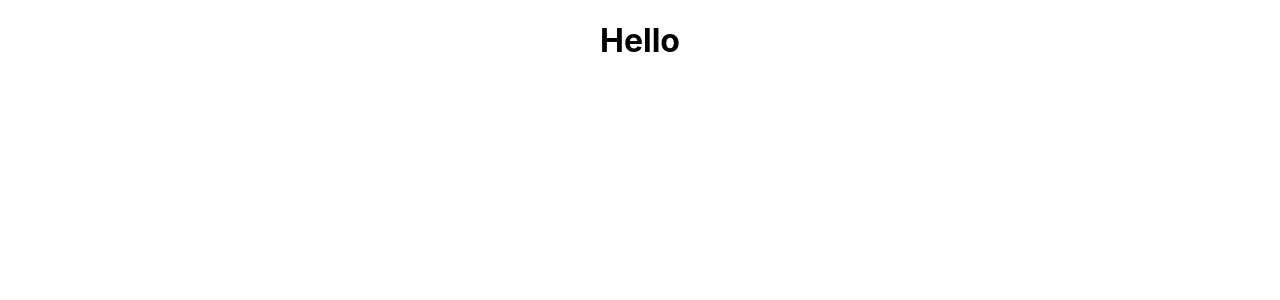
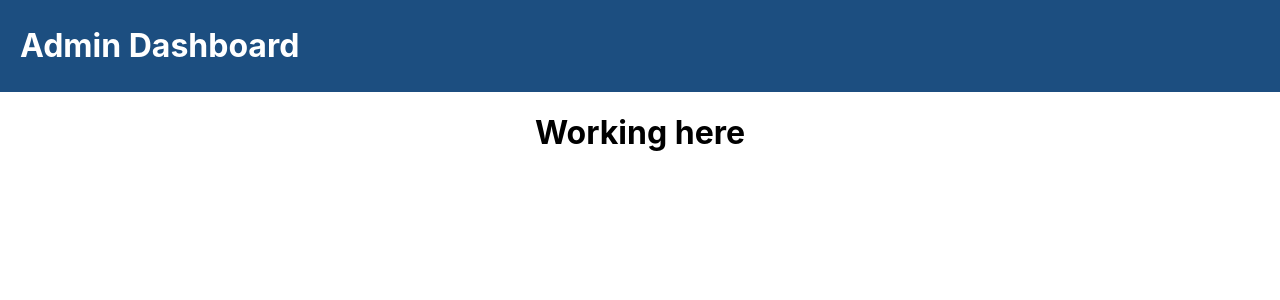
Before and after one commit to HarshBardolia01/Admin-Dashboard, a React (Create React App) app in the folder code/: page / in a window 1280 px wide. Shown: the top 300 px of the page. Built offline with nearby package versions, Linux system fonts and the light colour scheme; no server answers.

Commit message:
api fetching done

```diff
--- a/code/package.json
+++ b/code/package.json
@@ -6,6 +6,7 @@
     "@testing-library/jest-dom": "^5.17.0",
     "@testing-library/react": "^13.4.0",
     "@testing-library/user-event": "^13.5.0",
+    "axios": "^1.6.2",
     "react": "^18.2.0",
     "react-dom": "^18.2.0",
     "react-scripts": "5.0.1",
--- a/code/src/App.css
+++ b/code/src/App.css
@@ -1,3 +1,11 @@
 .App {
   text-align: center;
 }
+
+.header-bar {
+  background-color: #1c4e80;
+  color: rgb(255, 255, 255);
+  padding: 5px 20px;
+  display: flex;
+  justify-content: space-between;
+}
--- a/code/src/App.js
+++ b/code/src/App.js
@@ -1,10 +1,13 @@
 import './App.css';
+import React from 'react';
 import Header from './components/Header.js';
+import Dashboard from './components/Dashboard.js';
 
 function App() {
     return (
         <div className="App">
             <Header />
+            <Dashboard />
         </div>
     );
 }
--- /dev/null
+++ b/code/src/components/Dashboard.js
@@ -0,0 +1,26 @@
+import React from "react";
+import axios from "axios";
+
+const apiUrl = "https://geektrust.s3-ap-southeast-1.amazonaws.com/adminui-problem/members.json";
+
+const Dashboard = () => {
+    const [tableData, setTableData] = React.useState([]);
+
+    React.useEffect(() => {
+        async function fetchData() {
+            const response = await axios.get(apiUrl);
+            console.log(response.data);
+            setTableData(response.data);
+        };
+
+        fetchData();
+    }, []);
+
+    console.log(tableData);
+
+    return (
+        <h1>Working here</h1>
+    );
+};
+
+export default Dashboard;
--- a/code/src/components/Header.js
+++ b/code/src/components/Header.js
@@ -1,5 +1,11 @@
+import React from "react";
+
 const Header = () => {
-    return <h1>Hello</h1>
-}
+    return (
+        <div className="header-bar">
+            <h1>Admin Dashboard</h1>
+        </div>
+    );
+};
 
 export default Header;
```
Also changed, not shown: 1 other file (tests, documents, lock files or other folders).
